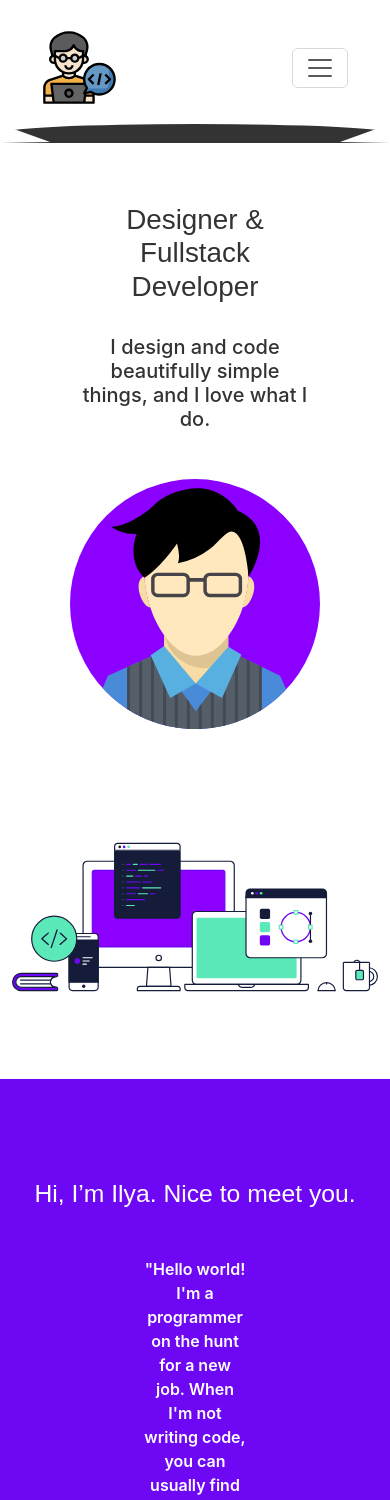
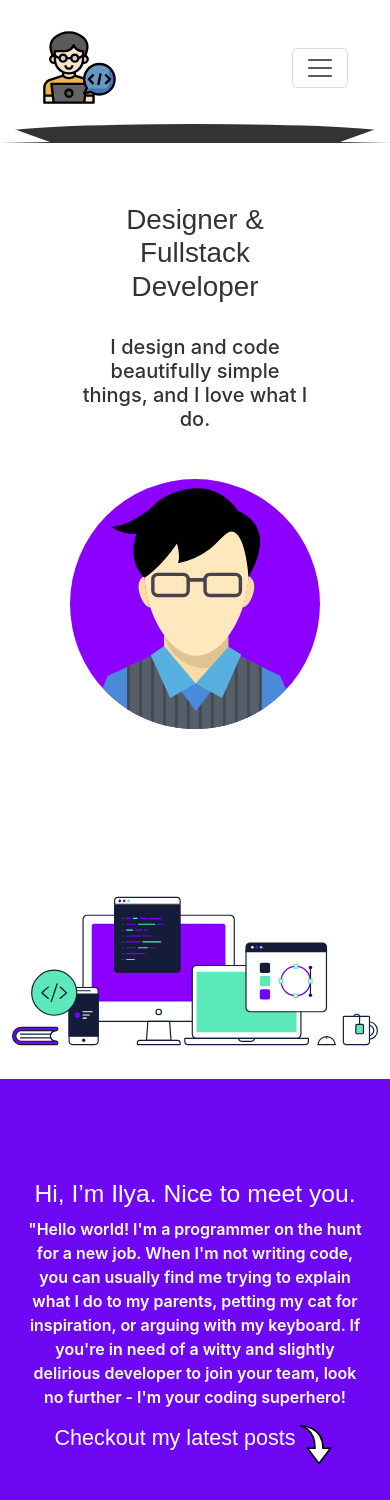
Before and after one commit to Okeanid-ISR/My-Own-Web-site, a React (Create React App) app: page / in a window 390 px wide. Shown: the top 1500 px of the page. Built offline with nearby package versions, Linux system fonts and the light colour scheme.

Commit message:
Feat: responsive mainInfo added

```diff
--- a/src/styles/mainInfo.css
+++ b/src/styles/mainInfo.css
@@ -35,3 +35,27 @@
 .block-colored-text__checkout {
     font-family: Flicker,sans-serif;
 }
+
+@media screen and (max-width: 1199px) {
+    .block-colored-text__info {
+        padding: 0;
+    }
+}
+
+@media screen and (min-width: 768px) and (max-width: 991px) {
+    .computers-pic {
+        bottom: -26px;
+    }
+}
+
+@media screen and (min-width: 575px) and (max-width: 767px) {
+    .computers-pic {
+        bottom: -61px;
+    }
+}
+
+@media screen and (max-width: 575px) {
+    .computers-pic {
+        bottom: -57px;
+    }
+}
```
